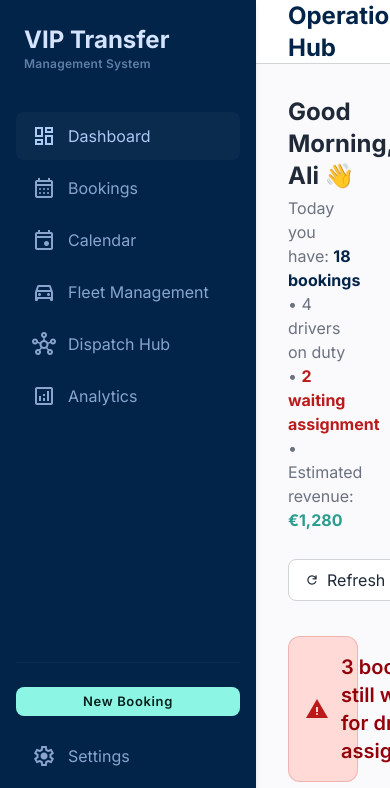
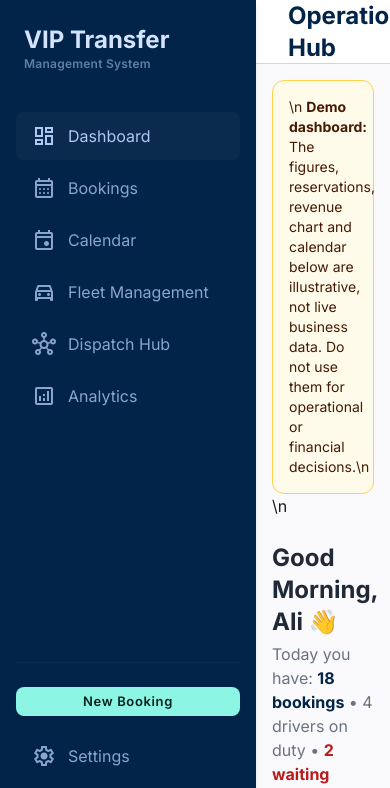
Before and after one commit to Alisnmez/vip-transfer-dalaman, a React (Vite) app in the folder frontend/: page /admin in a window 390 px wide. Shown: the top 788 px of the page. Built offline with nearby package versions, Linux system fonts and the light colour scheme.

Commit message:
fix(admin): clearly mark demo dashboard metrics and improve mobile padding

```diff
--- a/frontend/src/pages/admin/DashboardPage.tsx
+++ b/frontend/src/pages/admin/DashboardPage.tsx
@@ -107,8 +107,8 @@ export function DashboardPage() {
   const [showAlert, setShowAlert] = useState(true)
 
   return (
-    <div className="p-8 space-y-6">
-      <div className="flex flex-col md:flex-row md:items-end justify-between gap-4">
+    <div className="p-4 sm:p-6 lg:p-8 space-y-6 min-w-0">
+      <div role="status" className="rounded-xl border border-amber-300 bg-amber-50 p-4 text-sm text-amber-950">\n        <strong>Demo dashboard:</strong> The figures, reservations, revenue chart and calendar below are illustrative, not live business data. Do not use them for operational or financial decisions.\n      </div>\n      <div className="flex flex-col md:flex-row md:items-end justify-between gap-4">
         <div>
           <h2 className="font-title-lg text-title-lg text-on-surface">
             Good Morning, Ali 👋
```
